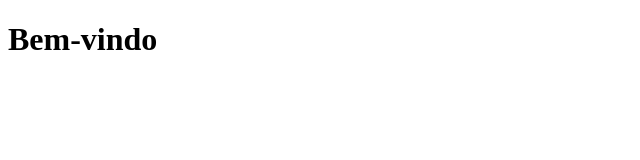
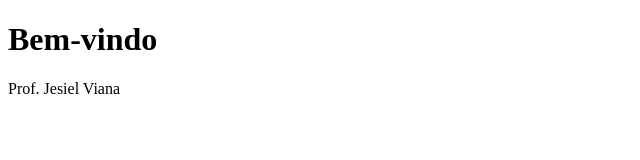
Before and after one commit to jesielviana/teste-aula, a plain HTML site: page index.html in a window 1280 px wide. Shown: the whole page, without its empty margins (0-640 px from the left). Drawn offline with Linux system fonts and the light colour scheme.

Commit message:
Add prof name

```diff
--- a/index.html
+++ b/index.html
@@ -10,6 +10,7 @@
 
 <body>
   <h1>Bem-vindo</h1>
+  <p>Prof. Jesiel Viana</p>
 </body>
 
 </html>
```
Also changed, not shown: 1 other file.
